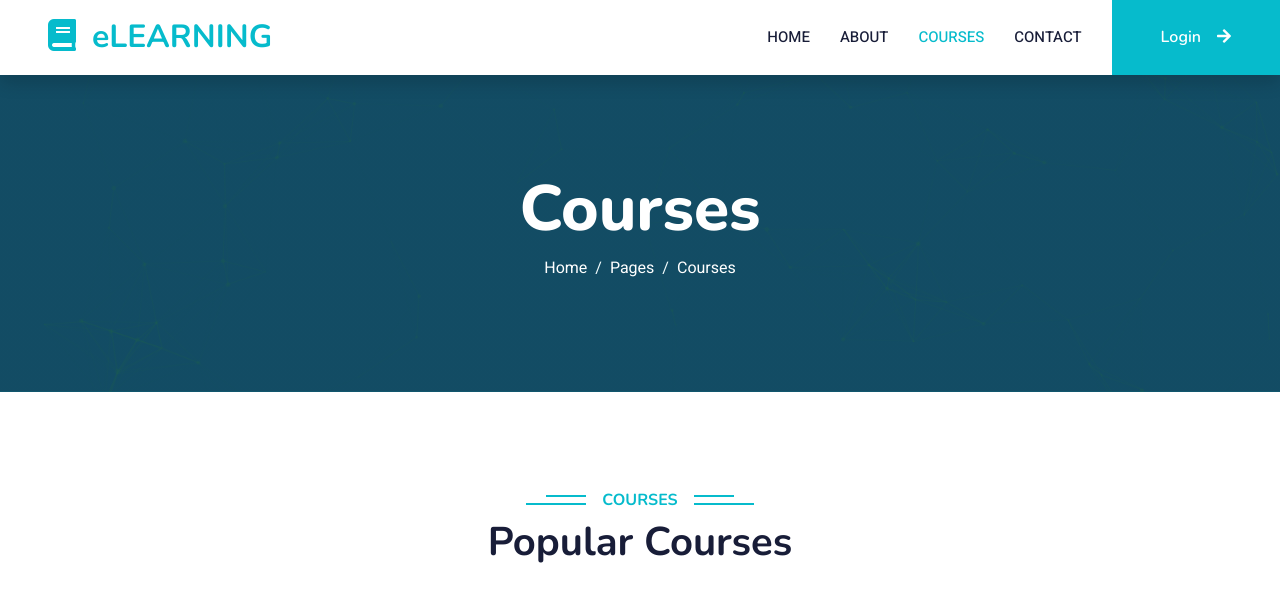
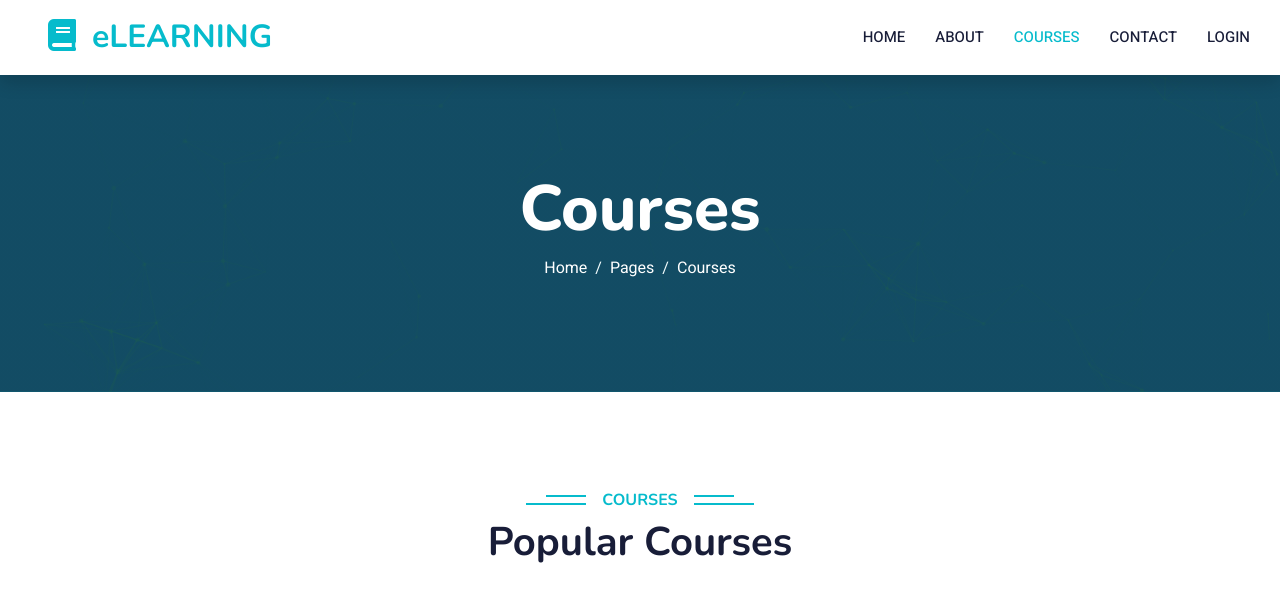
Before and after one commit to techhubhosting/elearningtraders, a plain HTML site: page courses.html in a window 1280 px wide. Shown: the top 592 px of the page. Drawn offline with nearby package versions, Linux system fonts and the light colour scheme.

Commit message:
Add files via upload

```diff
--- a/courses.html
+++ b/courses.html
@@ -55,8 +55,9 @@
                 <a href="index.html" class="nav-item nav-link">About</a>
                 <a href="courses.html" class="nav-item nav-link active">Courses</a>
                 <a href="contact.html" class="nav-item nav-link">Contact</a>
+                <a href="https://18326.freshlearn.com/member/#/" target="_blank" class="nav-item nav-link">Login</a>
             </div>
-            <a href="https://18326.freshlearn.com/member/#/" target="_blank" class="btn btn-primary py-4 px-lg-5 d-none d-lg-block">Login<i class="fa fa-arrow-right ms-3"></i></a>
+
         </div>
     </nav>
     <!-- Navbar End -->
```
Also changed, not shown: contact.html (+2 -1 lines), index.html (+3 -1 lines).
